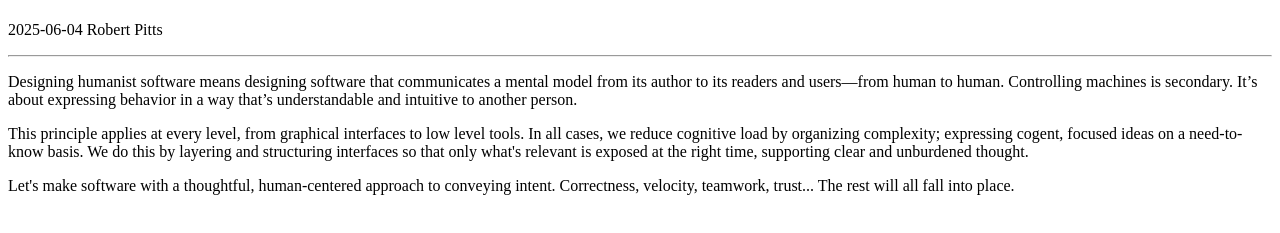
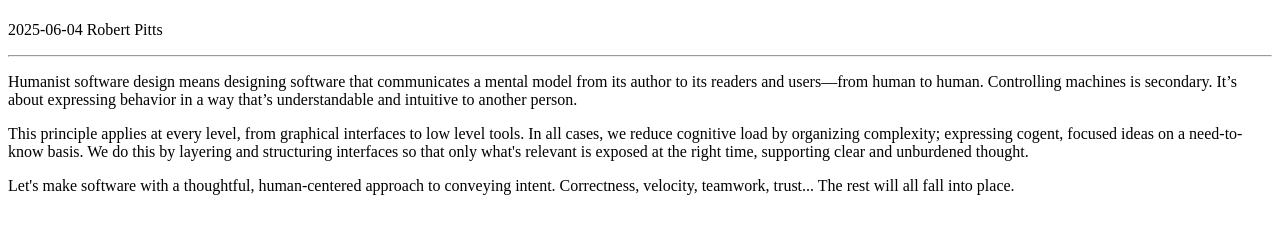
Before and after one commit to pittst3r/blog, a plain HTML site: page articles/2025-06-04-humanist-software-design.html in a window 1280 px wide. Shown: the part 59-292 px from the top of the page. Drawn offline with Linux system fonts and the light colour scheme.

Commit message:
Update 2025-06-04-humanist-software-design.html

```diff
--- a/articles/2025-06-04-humanist-software-design.html
+++ b/articles/2025-06-04-humanist-software-design.html
@@ -11,7 +11,7 @@
 
   <hr />
 
-  <p>Designing humanist software means designing software that communicates a mental model from its author to its readers and users&mdash;from human to human. Controlling machines is secondary. It’s about expressing behavior in a way that’s understandable and intuitive to another person.</p>
+  <p>Humanist software design means designing software that communicates a mental model from its author to its readers and users&mdash;from human to human. Controlling machines is secondary. It’s about expressing behavior in a way that’s understandable and intuitive to another person.</p>
 
   <p>This principle applies at every level, from graphical interfaces to low level tools. In all cases, we reduce cognitive load by organizing complexity; expressing cogent, focused ideas on a need-to-know basis. We do this by layering and structuring interfaces so that only what's relevant is exposed at the right time, supporting clear and unburdened thought.</p>
 
```
